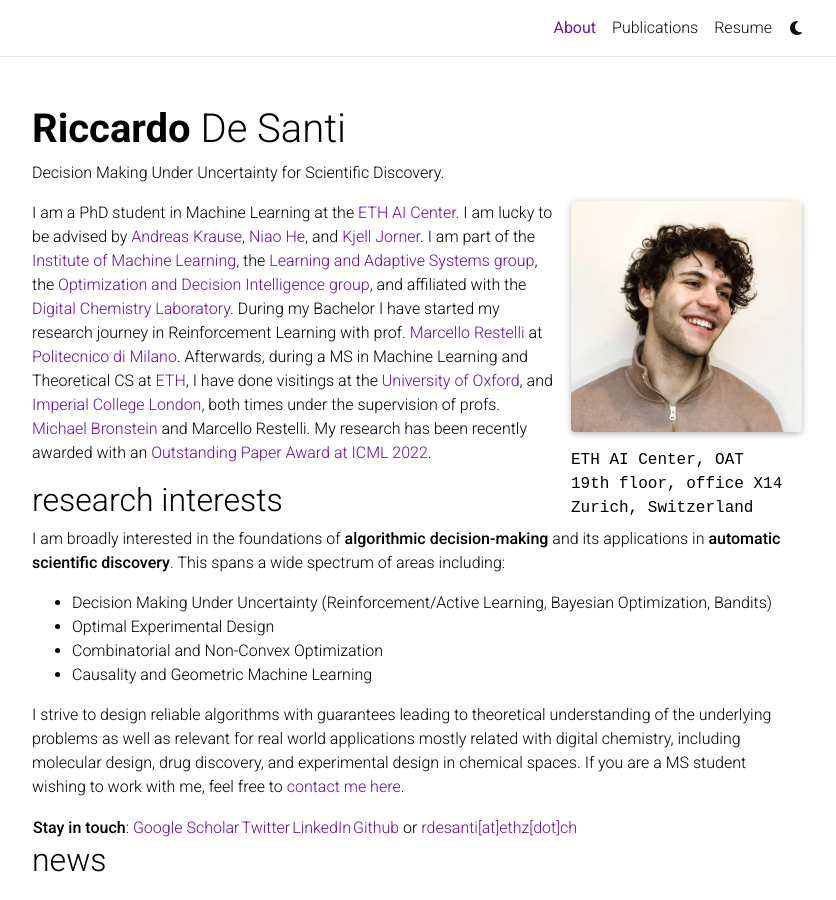
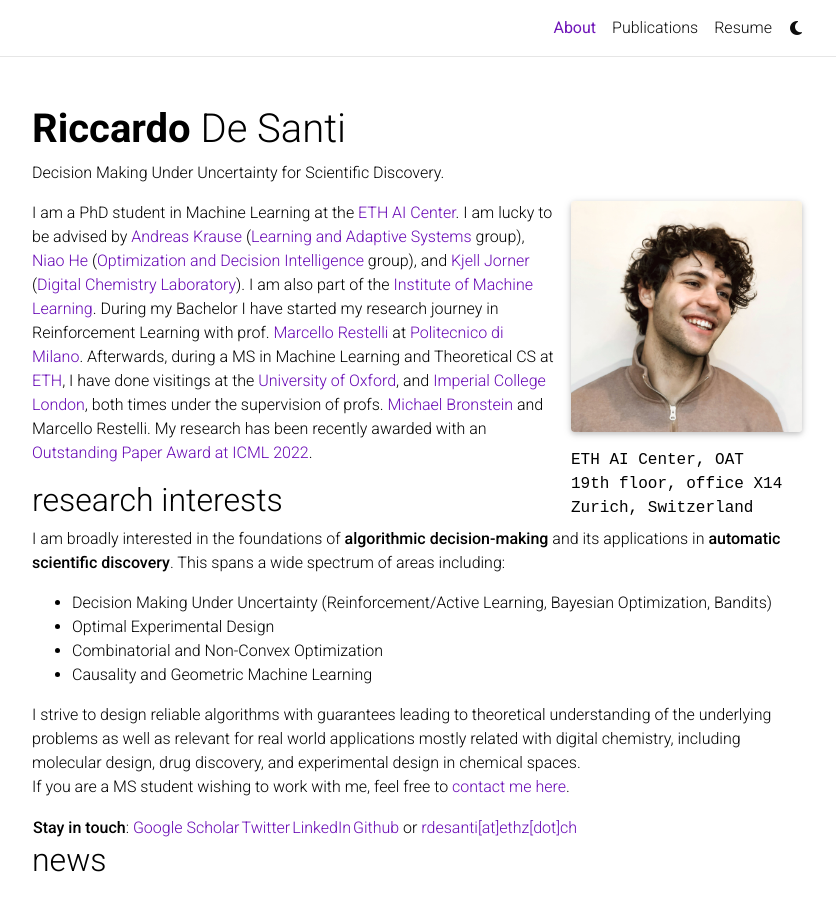
Before and after one commit to riccardodesanti/riccardodesanti.github.io, a Jekyll site: the page built from _pages/about.md, in a window 1280 px wide and 900 px high. Shown: the whole window, without its empty margins (223-1059 px from the left). Built offline with Jekyll 4.4.1, drawn with Linux system fonts in a browser that asks for light colours; full-size pictures stand in for the smaller copies a plugin makes; comment, search, counter and statistics services are not loaded; a style sheet for code colours, icons or effects is not loaded.

Commit message:
bio changes test

```diff
--- a/_pages/about.md
+++ b/_pages/about.md
@@ -19,7 +19,7 @@
 social: false  # includes social icons at the bottom of the page
 ---
 
-I am a PhD student in Machine Learning at the [ETH AI Center](https://ai.ethz.ch). I am lucky to be advised by [Andreas Krause](https://las.inf.ethz.ch/krausea), [Niao He](https://odi.inf.ethz.ch/niaohe), and [Kjell Jorner](https://chab.ethz.ch/en/the-department/people/a-z/person-detail.MzA4MDE4.U2VxdWVuY2UvMTM1LC0yMTMwMTkyODAz.html). I am part of the [Institute of Machine Learning](https://ml.inf.ethz.ch), the [Learning and Adaptive Systems group](https://las.inf.ethz.ch), the [Optimization and Decision Intelligence group](https://odi.inf.ethz.ch), and affiliated with the [Digital Chemistry Laboratory](https://dcl.ethz.ch). During my Bachelor I have started my research journey in Reinforcement Learning with prof. [Marcello Restelli](https://scholar.google.com/citations?user=xdgxRiEAAAAJ&hl=en) at [Politecnico di Milano](https://www.polimi.it). Afterwards, during a MS in Machine Learning and Theoretical CS at [ETH](https://ethz.ch/de.html), I have done visitings at the [University of Oxford](https://www.ox.ac.uk), and [Imperial College London](https://www.imperial.ac.uk), both times under the supervision of profs. [Michael Bronstein](https://www.cs.ox.ac.uk/people/michael.bronstein/) and Marcello Restelli.
+I am a PhD student in Machine Learning at the [ETH AI Center](https://ai.ethz.ch). I am lucky to be advised by [Andreas Krause](https://las.inf.ethz.ch/krausea) ([Learning and Adaptive Systems](https://las.inf.ethz.ch) group), [Niao He](https://odi.inf.ethz.ch/niaohe) ([Optimization and Decision Intelligence](https://odi.inf.ethz.ch) group), and [Kjell Jorner](https://chab.ethz.ch/en/the-department/people/a-z/person-detail.MzA4MDE4.U2VxdWVuY2UvMTM1LC0yMTMwMTkyODAz.html) ([Digital Chemistry Laboratory](https://dcl.ethz.ch)). I am also part of the [Institute of Machine Learning](https://ml.inf.ethz.ch). During my Bachelor I have started my research journey in Reinforcement Learning with prof. [Marcello Restelli](https://scholar.google.com/citations?user=xdgxRiEAAAAJ&hl=en) at [Politecnico di Milano](https://www.polimi.it). Afterwards, during a MS in Machine Learning and Theoretical CS at [ETH](https://ethz.ch/de.html), I have done visitings at the [University of Oxford](https://www.ox.ac.uk), and [Imperial College London](https://www.imperial.ac.uk), both times under the supervision of profs. [Michael Bronstein](https://www.cs.ox.ac.uk/people/michael.bronstein/) and Marcello Restelli.
 My research has been recently awarded with an [Outstanding Paper Award at ICML 2022](https://icml.cc/virtual/2022/oral/16290).
 
 ## research interests
```
